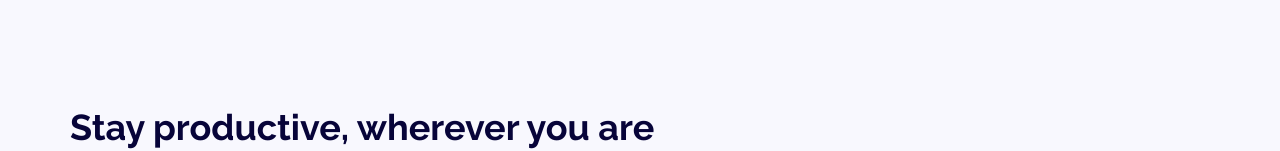
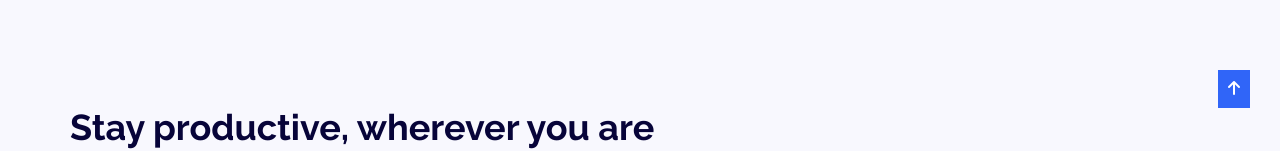
Before and after one commit to IbrahimAlshry/Fylo-landing-page, a plain HTML site: page index.html in a window 1280 px wide. Shown: the part 662-813 px from the top of the page. Drawn offline with Linux system fonts and the light colour scheme.

Commit message:
Add files via upload

```diff
--- a/Css/style.css
+++ b/Css/style.css
@@ -56,6 +56,17 @@ a{
  }
 }
 /* End Global Rules */
+/* Satrt Go-top */
+.gotop{
+    position: fixed;
+    right: 30px;
+    bottom: 30px;
+    background-color: hsl(224, 93%, 58%) ;
+    color: white;
+    padding: 10px;
+}
+
+/* End Go-top */
 /* Start Header */
 .header{
   padding-top: 15px;
--- a/index.html
+++ b/index.html
@@ -17,6 +17,9 @@
     <link href="https://fonts.googleapis.com/css2?family=Open+Sans&family=Raleway:wght@400;500;600;700&display=swap" rel="stylesheet">
 </head>
 <body>
+<!-- Start Go-top -->
+<a class="gotop" href="#"><i class="fas fa-arrow-up"></i></a>
+<!-- End Go-top -->
 <!-- Start Header -->
 <div class="header">
     <div class="container">
```
